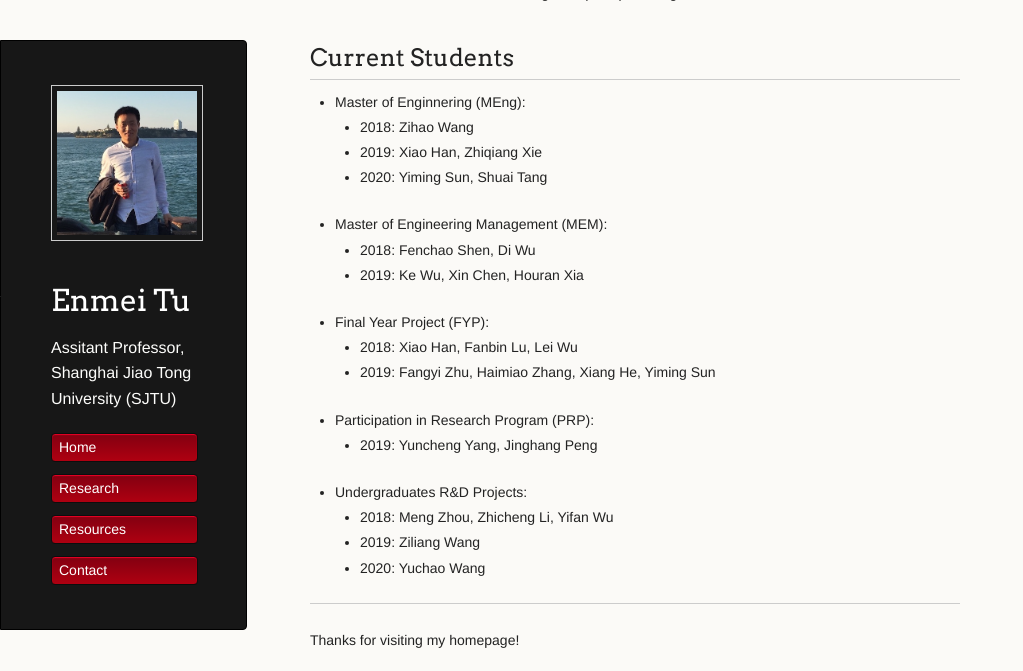
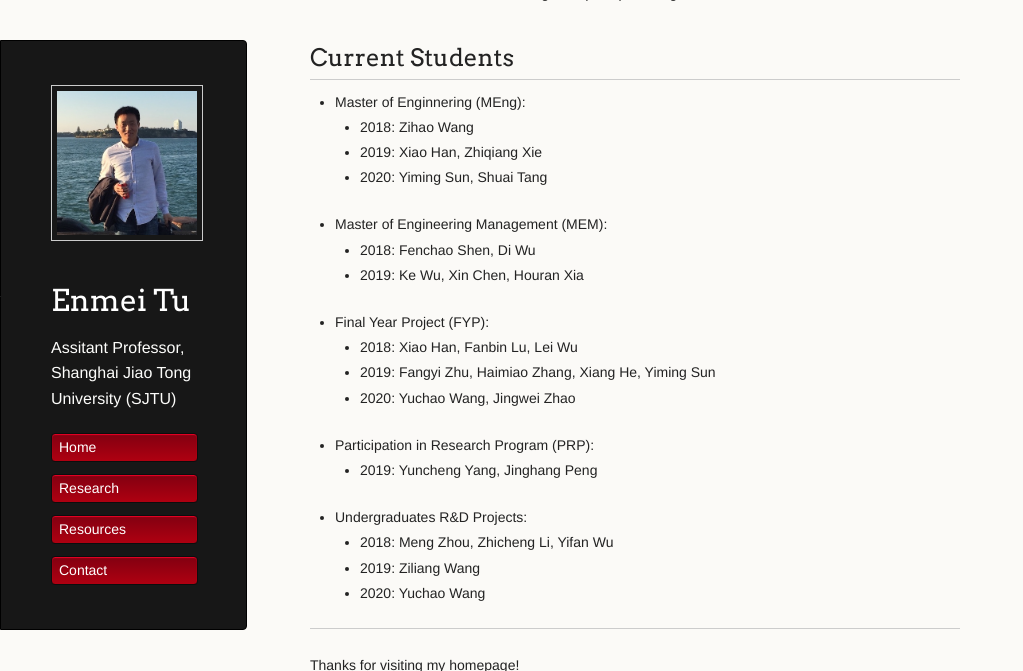
Before and after one commit to hellotem/enmeitu.github.io, a Jekyll site: the page built from index.md, in a window 1280 px wide and 900 px high, scrolled down 1055 px, cut to the strip 0-671 px from the top of the window. Shown: the whole strip, without its empty margins (0-1023 px from the left). Built offline with Jekyll 4.4.1, drawn with Linux system fonts in a browser that asks for light colours.

Commit message:
add 2020 students

```diff
--- a/index.md
+++ b/index.md
@@ -83,6 +83,7 @@ Enmei obtained his PhD degree from [Shanghai Jiao Tong University (SJTU)](http:/
 * Final Year Project (FYP):
   - 2018: Xiao Han, Fanbin Lu, Lei Wu
   - 2019: Fangyi Zhu, Haimiao Zhang, Xiang He, Yiming Sun
+  - 2020: Yuchao Wang, Jingwei Zhao
 * Participation in Research Program (PRP):
   - 2019: Yuncheng Yang, Jinghang Peng
 * Undergraduates R&D Projects:
```
